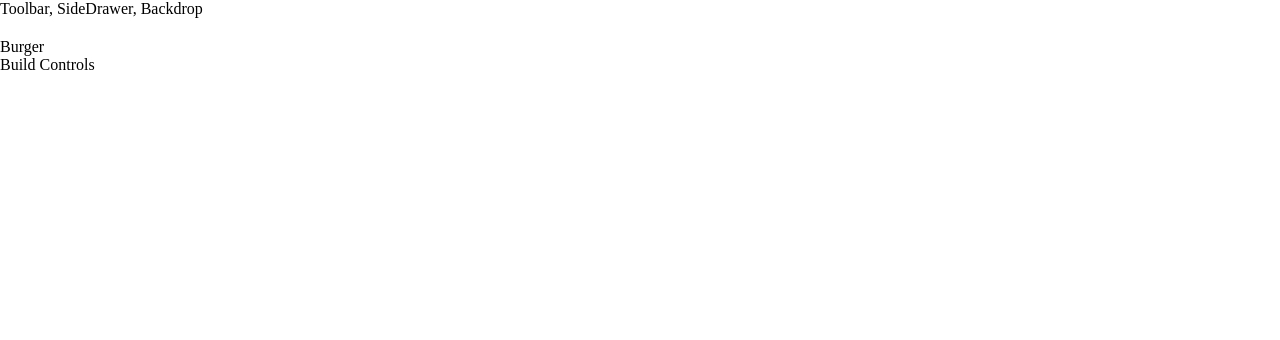
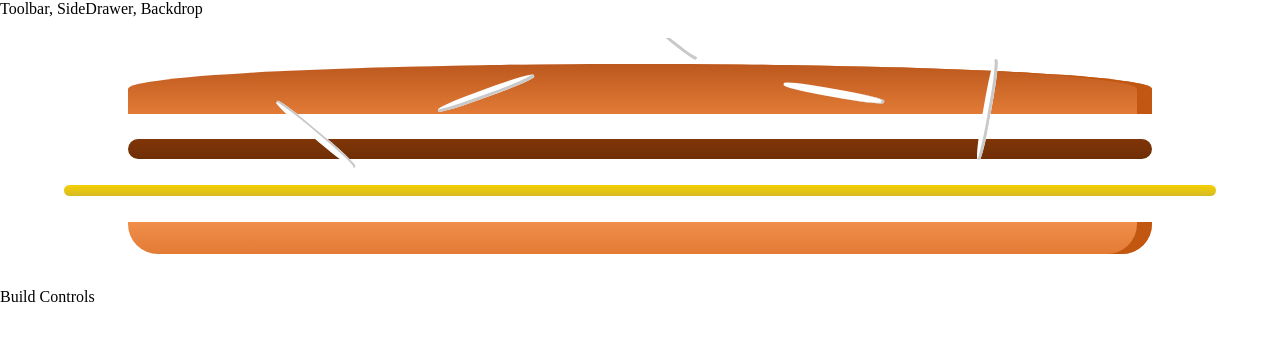
Before and after one commit to Arumyan/Burger, a React (Create React App) app: page / in a window 1280 px wide. Shown: the top 340 px of the page. Built offline with nearby package versions, Linux system fonts and the light colour scheme.

Commit message:
some changes

```diff
--- a/src/components/Burger/Burger.js
+++ b/src/components/Burger/Burger.js
@@ -1,2 +1,17 @@
 import React from 'react'
 import classes from './Burger.module.scss'
+
+import BurgerIngredient from './BurgerIngredient/BurgerIngredient'
+
+const Burger = (props) => {
+  return (
+    <div className={classes.Burger}>
+      <BurgerIngredient type="bread-top"/>
+      <BurgerIngredient type="meat"/>
+      <BurgerIngredient type="cheese"/>
+      <BurgerIngredient type="bread-bottom"/>
+    </div>
+  )
+}
+
+export default Burger
--- a/src/components/Burger/Burger.module.scss
+++ b/src/components/Burger/Burger.module.scss
@@ -0,0 +1,9 @@
+.Burger {
+  width: 100%;
+  margin: auto;
+  height: 250px;
+  overflow-y: auto;
+  text-align: center;
+  font-weight: bold;
+  font-style: 1.2rem;
+}
--- /dev/null
+++ b/src/components/Burger/BurgerIngredient/BurgerIngredient.js
@@ -0,0 +1,51 @@
+import React, { Component } from 'react';
+import classes from './BurgerIngredient.module.scss';
+import PropTypes from 'prop-types';
+
+class BurgerIngredient extends Component {
+  render() {
+    let ingredient = null;
+
+    switch (this.props.type) {
+      case 'bread-bottom':
+        ingredient = <div className={classes.BreadBottom}></div>;
+        break;
+
+      case 'bread-top':
+        ingredient = (
+          <div className={classes.BreadTop}>
+            <div className={classes.Seeds1}></div>
+            <div className={classes.Seeds2}></div>
+          </div>
+        );
+        break;
+
+      case 'meat':
+        ingredient = <div className={classes.Meat}></div>;
+        break;
+
+      case 'cheese':
+        ingredient = <div className={classes.Cheese}></div>;
+        break;
+
+      case 'bacon':
+        ingredient = <div className={classes.Bacon}></div>;
+        break;
+
+      case 'salad':
+        ingredient = <div className={classes.Salad}></div>;
+        break;
+
+      default:
+        ingredient = null;
+    }
+
+    return ingredient;
+  }
+}
+
+BurgerIngredient.propTypes = {
+  type: PropTypes.string.isRequired
+}
+
+export default BurgerIngredient;
--- /dev/null
+++ b/src/components/Burger/BurgerIngredient/BurgerIngredient.module.scss
@@ -0,0 +1,113 @@
+.BreadBottom {
+  height: 13%;
+  width: 80%;
+  background: linear-gradient(#F08E4A, #e27b36);
+  border-radius: 0 0 30px 30px;
+  box-shadow: inset -15px 0 #c15711;
+  margin: 2% auto;
+}
+
+.BreadTop {
+  height: 20%;
+  width: 80%;
+  background: linear-gradient(#bc581e, #e27b36);
+  border-radius: 50% 50% 0 0;
+  box-shadow: inset -15px 0 #c15711;
+  margin: 2% auto;
+  position: relative;
+}
+
+.Seeds1 {
+  width: 10%;
+  height: 15%;
+  position: absolute;
+  background-color: white;
+  left: 30%;
+  top: 50%;
+  border-radius: 40%;
+  transform: rotate(-20deg);
+  box-shadow: inset -2px -3px #c9c9c9;
+}
+
+.Seeds1:after {
+  content: "";
+  width: 100%;
+  height: 100%;
+  position: absolute;
+  background-color: white;
+  left: -170%;
+  top: -260%;
+  border-radius: 40%;
+  transform: rotate(60deg);
+  box-shadow: inset -1px 2px #c9c9c9;
+}
+
+.Seeds1:before {
+  content: "";
+  width: 100%;
+  height: 100%;
+  position: absolute;
+  background-color: white;
+  left: 180%;
+  top: -50%;
+  border-radius: 40%;
+  transform: rotate(60deg);
+  box-shadow: inset -1px -3px #c9c9c9;
+}
+
+.Seeds2 {
+  width: 10%;
+  height: 15%;
+  position: absolute;
+  background-color: white;
+  left: 64%;
+  top: 50%;
+  border-radius: 40%;
+  transform: rotate(10deg);
+  box-shadow: inset -3px 0 #c9c9c9;
+}
+
+.Seeds2:before {
+  content: "";
+  width: 100%;
+  height: 100%;
+  position: absolute;
+  background-color: white;
+  left: 150%;
+  top: -130%;
+  border-radius: 40%;
+  transform: rotate(90deg);
+  box-shadow: inset 1px 3px #c9c9c9;
+}
+
+
+.Meat {
+  width: 80%;
+  height: 8%;
+  background: linear-gradient(#7f3608, #702e05);
+  margin: 2% auto;
+  border-radius: 15px;
+}
+
+.Cheese {
+  width: 90%;
+  height: 4.5%;
+  margin: 2% auto;
+  background: linear-gradient(#f4d004, #d6bb22);
+  border-radius: 20px;
+}
+
+.Salad {
+  width: 85%;
+  height: 7%;
+  margin: 2% auto;
+  background: linear-gradient(#228c1d, #91ce50);
+  border-radius: 20px;
+}
+
+.Bacon {
+  width: 80%;
+  height: 3%;
+  background: linear-gradient(#bf3813, #c45e38);
+  margin: 2% auto;
+}
--- a/src/containers/BurgerBuilder/BurgerBuilder.js
+++ b/src/containers/BurgerBuilder/BurgerBuilder.js
@@ -1,10 +1,10 @@
 import React, {Component} from 'react'
-
+import Burger from '../../components/Burger/Burger'
 class BurgerBuilder extends Component {
   render () {
     return (
       <>
-        <div>Burger</div>
+        <Burger />
         <div>Build Controls</div>
       </>
     )
```
Also changed, not shown: src/components/Burger/BurgerIngredient.js/BurgerIngredient.js (deleted, +0 -45 lines), src/components/Burger/BurgerIngredient.js/BurgerIngredient.module.scss (deleted).
